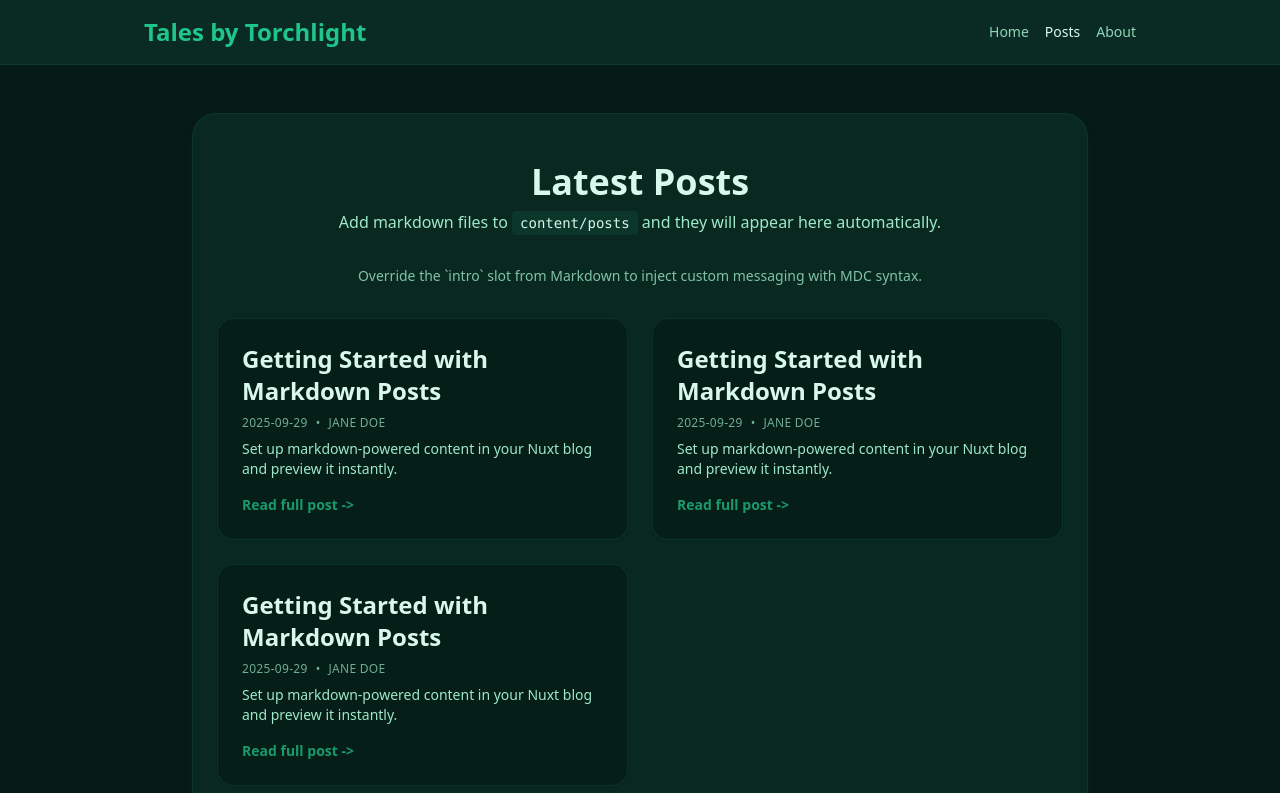
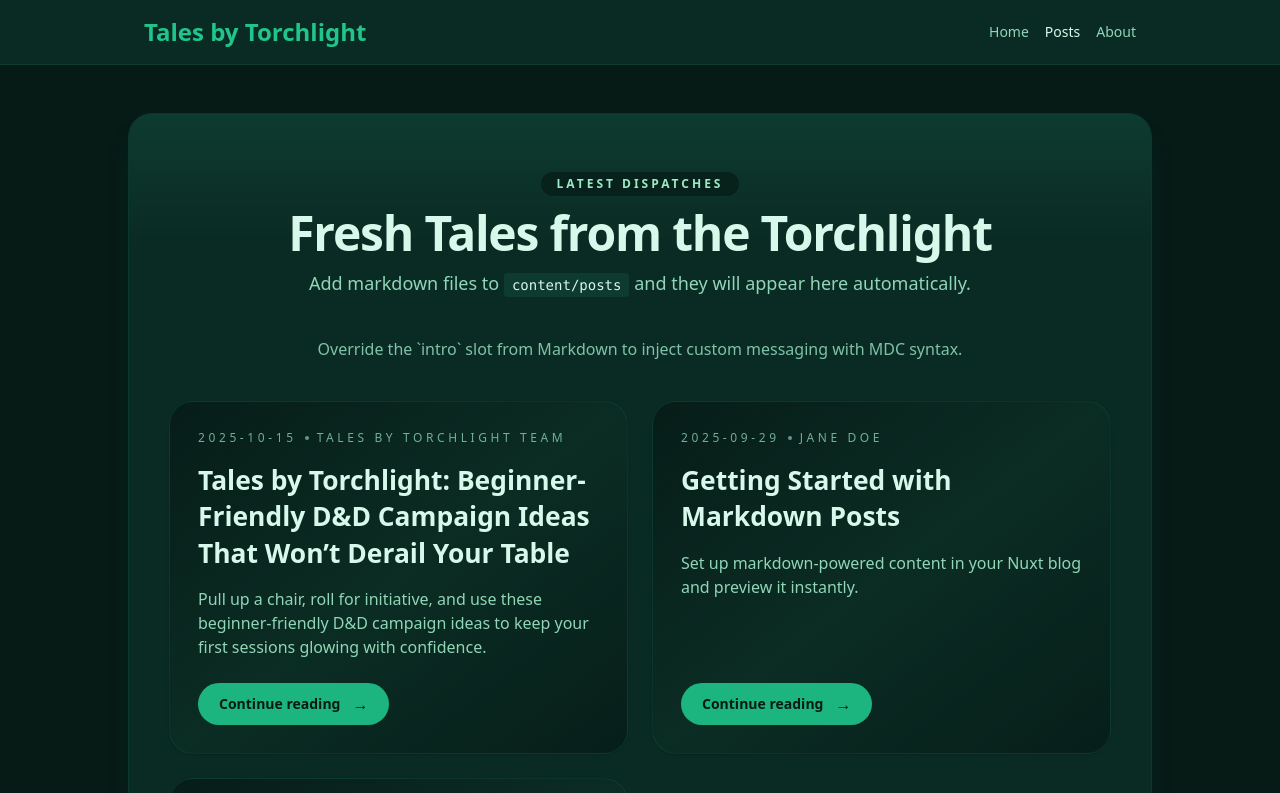
Before and after one commit to ZCroninDev/tales-by-torchlight, a Nuxt app: page /all-posts in a window 1280 px wide. Shown: the top 793 px of the page. Built offline with nearby package versions, Linux system fonts and the light colour scheme.

Commit message:
Layout improvments

```diff
--- a/app/pages/all-posts.vue
+++ b/app/pages/all-posts.vue
@@ -6,54 +6,66 @@
 </script>
 
 <template>
-    <section class="mx-auto flex w-full max-w-4xl flex-col gap-8 rounded-3xl border border-emeraldJade/30 bg-emeraldSpruce/80 px-6 py-12 my-12 shadow-lg shadow-emeraldJade/25">
-        <header class="text-center space-y-2">
+    <section class="relative mx-auto my-12 flex w-full max-w-5xl flex-col gap-10 overflow-hidden rounded-3xl border border-emeraldJade/30 bg-emeraldSpruce/95 px-6 py-14 shadow-xl shadow-emeraldJade/25 sm:px-10">
+        <div class="pointer-events-none absolute inset-x-0 top-0 h-32 bg-gradient-to-b from-emeraldJade/40 to-transparent" />
+
+        <header class="relative text-center space-y-3">
             <slot name="heading" mdc-unwrap="p">
-                <h1 class="text-4xl font-extrabold text-mist">Latest Posts</h1>
-                <p class="text-base text-haze">
+                <span class="inline-flex items-center gap-2 rounded-full border border-emeraldJade/40 bg-emeraldDeep/70 px-4 py-1 text-xs font-semibold uppercase tracking-[0.25em] text-haze">
+                    Latest dispatches
+                </span>
+                <h1 class="text-4xl font-extrabold tracking-tight text-mist sm:text-5xl">Fresh Tales from the Torchlight</h1>
+                <p class="text-base text-haze/90 sm:text-lg">
                     Add markdown files to
-                    <code class="rounded bg-emeraldJade/30 px-2 py-1 font-mono text-sm text-mist">content/posts</code>
+                    <code class="rounded bg-emeraldJade/40 px-2 py-1 font-mono text-sm text-mist">content/posts</code>
                     and they will appear here automatically.
                 </p>
             </slot>
         </header>
 
         <slot name="intro" mdc-unwrap="p">
-            <p class="text-center text-sm text-haze/80">
+            <p class="relative mx-auto max-w-2xl text-center text-sm text-haze/80 sm:text-base">
                 Override the `intro` slot from Markdown to inject custom messaging with MDC syntax.
             </p>
         </slot>
 
-        <div v-if="posts.length" class="grid gap-6 sm:grid-cols-2">
+        <div v-if="posts.length" class="relative grid gap-6 lg:grid-cols-2">
             <slot
                 v-for="post in posts"
                 :key="post.slug"
                 name="post"
                 :post="post"
             >
-                <article class="flex h-full flex-col gap-4 rounded-2xl border border-emeraldJade/40 bg-emeraldDeep/70 p-6 shadow transition hover:shadow-lg">
-                    <div class="space-y-2">
+                <article class="group flex h-full flex-col justify-between gap-6 rounded-3xl border border-emeraldJade/40 bg-gradient-to-br from-emeraldDeep/85 via-emeraldSpruce/90 to-emeraldDeep/75 p-7 shadow transition duration-300 hover:border-torchGold/40 hover:shadow-2xl">
+                    <div class="space-y-4">
+                        <slot name="post-meta" :post="post" mdc-unwrap="p">
+                            <div class="flex items-center gap-2 text-xs uppercase tracking-[0.3em] text-haze/70">
+                                <span v-if="post.date">{{ post.date }}</span>
+                                <span v-if="post.date && post.author" class="h-1 w-1 rounded-full bg-haze/60" />
+                                <span v-if="post.author">{{ post.author }}</span>
+                            </div>
+                        </slot>
+
                         <slot name="post-title" :post="post" mdc-unwrap="p">
-                            <h2 class="text-2xl font-semibold text-mist">{{ post.title }}</h2>
+                            <h2 class="text-2xl font-semibold leading-snug text-mist transition group-hover:text-torchGold sm:text-[1.65rem]">
+                                {{ post.title }}
+                            </h2>
                         </slot>
-                        <slot name="post-meta" :post="post" mdc-unwrap="p">
-                            <p v-if="post.date || post.author" class="text-xs uppercase tracking-wide text-haze/70">
-                                <span v-if="post.date">{{ post.date }}</span>
-                                <span v-if="post.date && post.author" class="mx-2">&bull;</span>
-                                <span v-if="post.author">{{ post.author }}</span>
+
+                        <slot name="post-excerpt" :post="post" mdc-unwrap="p">
+                            <p class="text-sm leading-relaxed text-haze/90 sm:text-base">
+                                {{ post.excerpt }}
                             </p>
-                        </slot>
-                        <slot name="post-excerpt" :post="post" mdc-unwrap="p">
-                            <p class="text-sm text-haze">{{ post.excerpt }}</p>
                         </slot>
                     </div>
 
                     <slot name="post-footer" :post="post" mdc-unwrap="p">
                         <NuxtLink
                             :to="`/posts/${post.slug}`"
-                            class="mt-auto inline-flex items-center text-sm font-semibold text-torchOrange hover:text-torchGold hover:underline"
+                            class="inline-flex items-center gap-3 self-start rounded-full border border-transparent bg-torchGold/90 px-5 py-2 text-sm font-semibold text-emeraldDeep transition hover:bg-torchOrange/90 hover:text-mist focus-visible:outline focus-visible:outline-2 focus-visible:outline-offset-2 focus-visible:outline-torchGold"
                         >
-                            Read full post ->
+                            Continue reading
+                            <span aria-hidden="true" class="text-base">→</span>
                         </NuxtLink>
                     </slot>
                 </article>
@@ -61,9 +73,9 @@
         </div>
 
         <slot name="empty" v-else mdc-unwrap="p">
-            <div class="rounded-2xl border border-dashed border-emeraldJade/40 bg-emeraldDeep/60 p-6 text-center text-mist">
-                <p class="font-medium">No markdown posts found yet.</p>
-                <p class="mt-2 text-sm">
+            <div class="relative rounded-3xl border border-dashed border-emeraldJade/40 bg-emeraldDeep/70 p-8 text-center text-mist">
+                <p class="text-lg font-semibold">No markdown posts found yet.</p>
+                <p class="mt-3 text-sm text-haze/80">
                     Create a new file like
                     <code class="rounded bg-emeraldSpruce/60 px-2 py-1 font-mono text-mist">content/posts/my-first-post.md</code>
                     to get started.
--- a/app/pages/posts/[slug].vue
+++ b/app/pages/posts/[slug].vue
@@ -171,7 +171,7 @@
 </script>
 
 <template>
-    <article class="mx-auto flex w-full max-w-3xl flex-col gap-10 rounded-3xl border border-emeraldJade/30 bg-emeraldSpruce/85 px-6 py-16 shadow-lg shadow-emeraldJade/25">
+    <article class="mx-auto flex w-full max-w-3xl flex-col gap-10 rounded-3xl border border-emeraldJade/30 bg-emeraldSpruce/85 px-6 py-16 my-12 shadow-lg shadow-emeraldJade/25">
         <NuxtLink to="/all-posts" class="text-sm font-semibold text-torchGold hover:text-mist hover:underline">
             <- Back to all posts
         </NuxtLink>
--- a/content/posts/example.md
+++ b/content/posts/example.md
@@ -1,20 +1,99 @@
 ---
-title: "Getting Started with Markdown Posts"
-date: "2025-09-29"
-author: "Jane Doe"
-excerpt: "Set up markdown-powered content in your Nuxt blog and preview it instantly."
+title: "Tales by Torchlight: Beginner-Friendly D&D Campaign Ideas That Won’t Derail Your Table"
+date: "2025-10-15"
+author: "Tales by Torchlight Team"
+excerpt: "Pull up a chair, roll for initiative, and use these beginner-friendly D&D campaign ideas to keep your first sessions glowing with confidence."
+metaTitle: "D&D Campaign Ideas for Beginners | Tales by Torchlight"
+metaDescription: "Kick off your next adventure with beginner-friendly Dungeons & Dragons campaign ideas that keep new DMs and curious players inspired and on track."
 ---
 
-# Getting Started with Markdown Posts
+# D&D Campaign Ideas for Beginners That Actually Work
 
-Markdown makes writing content fast and portable. Just drop a `.md` file into the `content/posts` directory and Nuxt will pick it up.
+Please pull up a chair, roll for initiative, and let’s light the path for your next Dungeons & Dragons campaign! In this guide from Tales by Torchlight, we’re diving into creative, flexible ideas designed with first-time Dungeon Masters in mind — whether you’re prepping your very first session or wrangling that chaotic mix of seasoned players and brand-new adventurers.
 
-## Why Markdown?
+> **TL;DR**: Keep your scope small, make choices meaningful, and have a safety net ready when players zig instead of zag.
 
-- Lightweight, readable syntax
-- Easy version control with git
-- Perfect for developer-focused blogs
+## What Makes a Beginner-Friendly Campaign?
 
-## Next Steps
+A campaign starter that goes the distance usually shares a few traits:
 
-Continue building out your blog by adding more markdown files, or extend the parser to support advanced features like syntax highlighting and frontmatter-based tagging.
+- **Clear stakes**: Everyone should know what’s at risk within the first scene.
+- **Friendly structure**: Three beats (hook → tension → resolution) help you stay on track even if side quests pop up.
+- **Scalable challenges**: Encounters that can dial up or down based on party size keep tension without TPKs.
+- **Room for player agency**: Seed clues and NPCs that point to multiple outcomes so players feel in control.
+- **Low prep, high payoff**: Choose reusable maps, modular villains, and drop-in complications so you can improvise confidently.
+
+## DM Tips (Without the Info Dump)
+
+- **Session zero is a must**: Align tone, house rules, and player lines/veils before you ever roll initiative.
+- **Teach through play**: Introduce mechanics as they naturally appear rather than explaining every rule up front.
+- **Use recurring motifs**: A mysterious sigil or recurring rumor keeps players curious and gives you hooks to build on.
+- **Prep NPC motivations, not monologues**: A single sentence about what each NPC wants is more valuable than a page of dialogue.
+- **Track spotlight moments**: Rotate who gets a narrative spotlight to keep quieter players engaged.
+
+## Campaign Seeds (With Optional Twists)
+
+### 1. The Lantern-Keeper’s Debt
+- **Hook**: A village’s eternal lantern is flickering; if it dies, night terrors return.
+- **Core beats**: Investigate → bargain with the lantern spirit → confront the saboteur.
+- **Twist options**:
+  - The spirit wants a replacement keeper from the party.
+  - The saboteur is protecting the village from an even darker bargain.
+
+### 2. Rumors from the Rootways
+- **Hook**: Underground druidic tunnels are collapsing, threatening surface crops.
+- **Core beats**: Explore root tunnels → broker peace between rival druid circles → stabilize the network.
+- **Twist options**:
+  - The collapse is triggered by a mining guild with hidden sponsors.
+  - The druid circles are actually ancient myconid colonies with their own goals.
+
+### 3. Letters from the Tidefallen
+- **Hook**: Shipwrecked sailors send bottled messages begging for rescue from a mist-shrouded isle.
+- **Core beats**: Decode the letters → brave the mist → confront the lighthouse warden controlling the fog.
+- **Twist options**:
+  - The warden is holding the sailors until a debt is paid to a sea hag.
+  - The island shifts through the Feywild, changing each visit.
+
+### 4. Festival of Borrowed Faces
+- **Hook**: During a masquerade, guests literally swap faces and memories thanks to an enchanted mask maker.
+- **Core beats**: Uncover who commissioned the masks → chase the culprit through dreamscapes → restore identities before dawn.
+- **Twist options**:
+  - One party member’s swapped persona refuses to go back.
+  - The mask maker did it to expose a hidden assassin who is still on the loose.
+
+## Pacing, Engagement, and Homebrew Freedom
+
+- **Think in arcs of three**: Every session should offer a discovery, a complication, and a payoff, even if minor.
+- **Use table clocks**: A visible progress clock (“The moon eclipses in 3 segments”) makes tension collaborative.
+- **Invite player contributions**: Let players name taverns, invent NPC quirks, or describe success montages to share ownership.
+- **Homebrew safely**: Tweak monsters by changing resistances and movement rather than raw damage; you’ll maintain balance while changing flavor.
+
+## Beginner Mistakes to Avoid
+
+1. **Overwriting the story**: If you script every scene, surprise choices will feel like derailments rather than opportunities.
+2. **Ignoring pacing breaks**: Schedule in short rests, tavern gossip, or travel montages to let your table breathe.
+3. **Punishing curiosity**: Reward side tangents with clues or boons so players keep exploring.
+4. **Overcomplicating loot**: Give signature items tied to character backstories rather than piles of +1 swords.
+
+## Frequently Asked Questions
+
+### How long should my first campaign arc be?
+Aim for **3–5 sessions**. That’s enough time to test pacing, learn the rules in play, and wrap with a satisfying finale. If everyone is hooked, use your campaign seed’s twists as an on-ramp to the next arc.
+
+### What level should we start at?
+Level 3 is the sweet spot: characters feel heroic, subclasses are unlocked, and the math is still forgiving. If you must start at level 1, consider milestone leveling after the first major scene.
+
+### What if my players split the party?
+Use hard cuts like a TV show. Spend no more than **3 minutes** with any one sub-group before swapping. Offer them choices that naturally reunite the party—shared objectives, linked clues, or time-sensitive countdowns.
+
+## External Resources to Keep Handy
+
+- [Donjon.bin.sh](https://donjon.bin.sh) for instant dungeons, towns, and treasure tables.
+- [Dyson’s Dodecahedron](https://dysonlogos.blog/maps/) for free, hand-drawn maps that cover every tier of play.
+- [Kassoon Encounter Builder](https://www.kassoon.com/dnd/encounter-calculator/) to keep combat balanced on the fly.
+- [Perchance Generators](https://perchance.org/) for quick NPC personalities, tavern names, and magical curiosities.
+- [Iron Arachne World Generator](https://ironarachne.com/) when you need cultures, climates, and pantheons in a pinch.
+
+## Final Torchlight
+
+The best beginner campaign is the one your table is excited to play. Keep your prep modular, your stakes personal, and your players involved in the story’s evolution. Whether you use the seeds above or spin them into something entirely your own, you’re ready to light the way for your party—and Tales by Torchlight will be right beside you for the next adventure.
```
